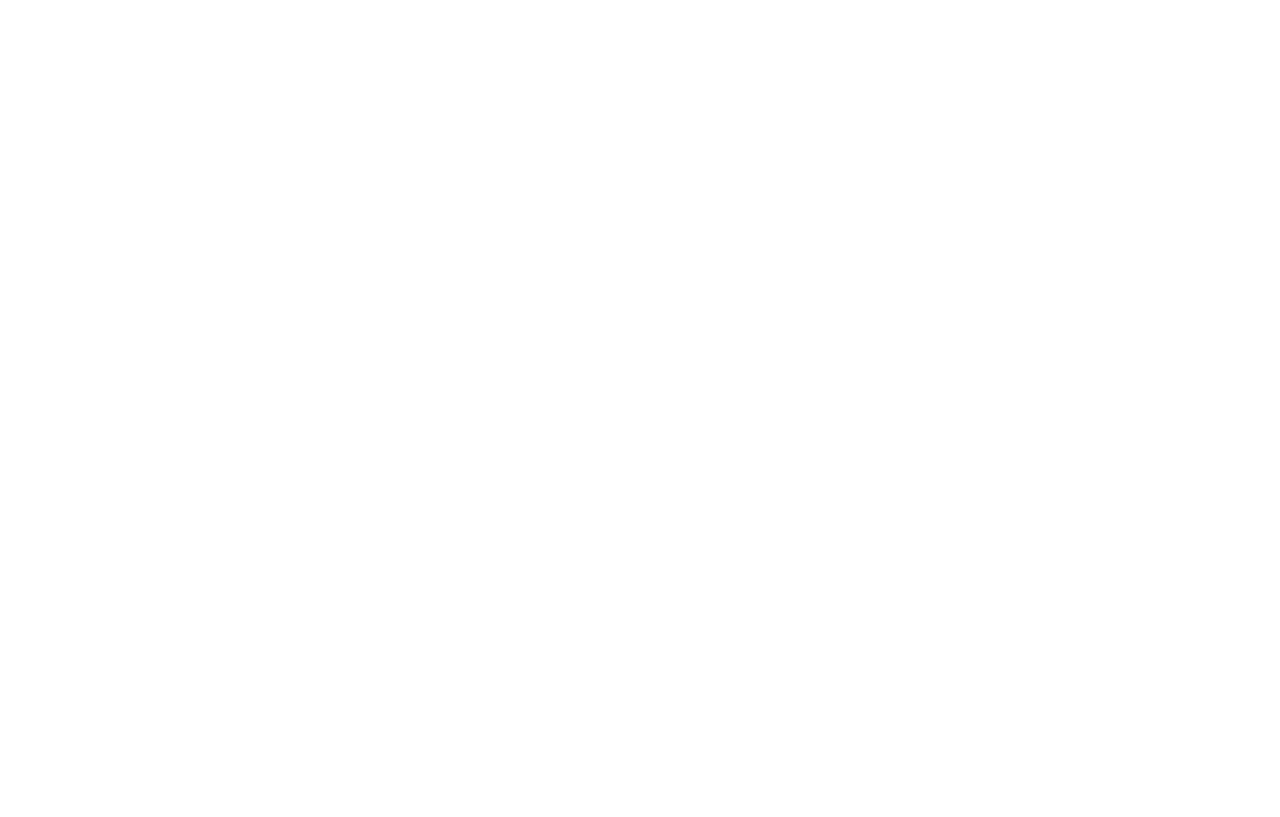
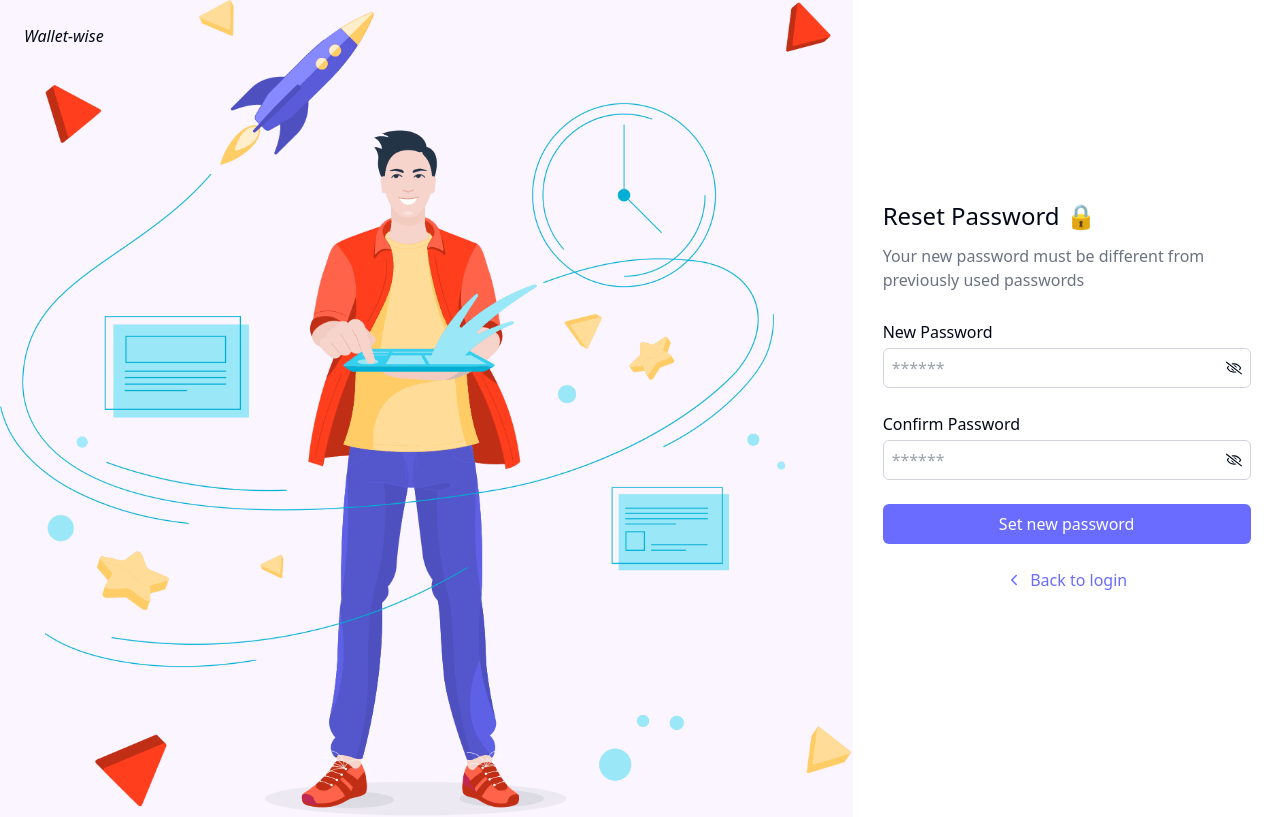
Before and after one commit to Wills-dev/wallet-wise-admin, a React (Vite) app: page /reset-password/1 in a window 1280 px wide. Before the commit this address had no page. Built offline with nearby package versions, Linux system fonts and the light colour scheme; the HTML template or start-up script is replaced by a standard one.

Commit message:
feat: UI for forgot and reset password

```diff
--- a/src/App.jsx
+++ b/src/App.jsx
@@ -5,6 +5,8 @@
 import { ContextProvider } from "./context/ContextProvider";
 
 import Login from "./pages/Login/Login";
+import ForgotPassword from "./pages/ForgotPassword/ForgotPassword";
+import ResetPassword from "./pages/ResetPassword/ResetPassword";
 import Overview from "./pages/Overview/Overview";
 import Analytics from "./pages/Analytics/Analytics";
 
@@ -15,6 +17,8 @@
         <Routes>
           <Route path="/" element={<Login />} />
           <Route path="/login" element={<Login />} />
+          <Route path="/forgot-password" element={<ForgotPassword />} />
+          <Route path="/reset-password/:token" element={<ResetPassword />} />
           <Route path="/overview" element={<Overview />} />
           <Route path="/analytics" element={<Analytics />} />
         </Routes>
--- a/src/components/AuthLayout/AuthLayout.jsx
+++ b/src/components/AuthLayout/AuthLayout.jsx
@@ -7,7 +7,7 @@
         <div className="absolute top-6 left-6 font-light italic">
           Wallet-wise
         </div>
-        <div className="w-2/3 h-full bg-purple-100 max-lg:hidden">
+        <div className="w-2/3 h-full bg-purple-50 max-lg:hidden">
           <img
             src="/assets/images/auth-img.png"
             alt="auth-image"
--- a/src/components/Charts/BarChartUsers.jsx
+++ b/src/components/Charts/BarChartUsers.jsx
@@ -127,14 +127,14 @@
           </LineChart>
         </ChartContainer>
       </CardContent>
-      <CardFooter className="flex-col items-start gap-2 text-sm">
+      {/* <CardFooter className="flex-col items-start gap-2 text-sm">
         <div className="flex gap-2 font-medium leading-none">
           Trending up by 5.2% this month <TrendingUp className="h-4 w-4" />
         </div>
         <div className="leading-none text-muted-foreground">
           Showing total visitors for the last 6 months
         </div>
-      </CardFooter>
+      </CardFooter> */}
     </Card>
   );
 }
--- /dev/null
+++ b/src/pages/ForgotPassword/ForgotPassword.jsx
@@ -0,0 +1,57 @@
+import React from "react";
+import { Link, useNavigate } from "react-router-dom";
+
+import { IoIosArrowBack } from "react-icons/io";
+
+import AuthLayout from "@/components/AuthLayout/AuthLayout";
+
+const ForgotPassword = () => {
+  const navigate = useNavigate();
+
+  const handleSubmit = () => {
+    navigate("/reset-password/1");
+  };
+
+  return (
+    <AuthLayout>
+      <h2 className="text-2xl">Forgot Password? 🔒</h2>
+      <p className="py-3 text-gray-500">
+        Enter your email and we'll send you instructions to reset your password
+      </p>
+      <form
+        action=""
+        className="py-4 flex gap-6 flex-col w-full"
+        onSubmit={(e) => handleSubmit()}
+      >
+        <div className="w-full">
+          <label htmlFor="email" className="font-light">
+            Email
+          </label>
+          <input
+            type="email"
+            name="email"
+            id="email"
+            placeholder="Enter your email"
+            className="h-10 mt-1  w-full px-2 border-1 border-gray-300 outline-none rounded-md focus:border-[#696cff] text-gray-500"
+          />
+        </div>
+        <button
+          type="submit"
+          className="w-full h-10 bg-[#696cff] rounded-md text-white hover:bg-[#8284fb] transition-all"
+        >
+          Send Reset Link
+        </button>
+      </form>
+      <div className="flex items-center justify-center gap-2 w-full font-light py-2">
+        <Link
+          to="/login"
+          className="text-[#696cff] flex-center justify-center gap-2 "
+        >
+          <IoIosArrowBack /> Back to login
+        </Link>
+      </div>
+    </AuthLayout>
+  );
+};
+
+export default ForgotPassword;
--- a/src/pages/Login/Login.jsx
+++ b/src/pages/Login/Login.jsx
@@ -1,7 +1,6 @@
 import React from "react";
 
-import { FaRegEye } from "react-icons/fa";
-import { FaRegEyeSlash } from "react-icons/fa";
+import { FaRegEye, FaRegEyeSlash } from "react-icons/fa";
 
 import AuthLayout from "../../components/AuthLayout/AuthLayout";
 import { useLogin } from "../../hooks/useLogin";
--- /dev/null
+++ b/src/pages/ResetPassword/ResetPassword.jsx
@@ -0,0 +1,87 @@
+import React, { useState } from "react";
+import { Link, useNavigate } from "react-router-dom";
+
+import { FaRegEye, FaRegEyeSlash } from "react-icons/fa";
+import { IoIosArrowBack } from "react-icons/io";
+
+import AuthLayout from "@/components/AuthLayout/AuthLayout";
+
+const ResetPassword = () => {
+  const [inputType, setInputType] = useState("password");
+  const toggleInputType = () => {
+    setInputType((prev) => (prev === "password" ? "text" : "password"));
+  };
+
+  const navigate = useNavigate();
+
+  const handleSubmit = () => {
+    navigate("/reset-passowrd");
+  };
+
+  return (
+    <AuthLayout>
+      <h2 className="text-2xl">Reset Password 🔒</h2>
+      <p className="py-3 text-gray-500">
+        Your new password must be different from previously used passwords
+      </p>
+      <form
+        action=""
+        className="py-4 flex gap-6 flex-col w-full"
+        onSubmit={(e) => handleSubmit()}
+      >
+        <div className="w-full">
+          <label htmlFor="email" className="font-light">
+            New Password
+          </label>
+          <div className="flex items-center justify-between h-10 mt-1  w-full px-2 border-1 border-gray-300 rounded-md focus-within:border-[#696cff]">
+            <input
+              type={inputType}
+              name="password"
+              id="password"
+              placeholder="******"
+              className="outline-none flex-1 pr-2 text-gray-500"
+            />
+            <button type="button" onClick={toggleInputType}>
+              {inputType === "password" ? <FaRegEyeSlash /> : <FaRegEye />}
+            </button>
+          </div>
+        </div>
+
+        <div className="w-full">
+          <label htmlFor="email" className="font-light">
+            Confirm Password
+          </label>
+          <div className="flex items-center justify-between h-10 mt-1  w-full px-2 border-1 border-gray-300 rounded-md focus-within:border-[#696cff]">
+            <input
+              type={inputType}
+              name="password"
+              id="password"
+              placeholder="******"
+              className="outline-none flex-1 pr-2 text-gray-500"
+            />
+            <button type="button" onClick={toggleInputType}>
+              {inputType === "password" ? <FaRegEyeSlash /> : <FaRegEye />}
+            </button>
+          </div>
+        </div>
+
+        <button
+          type="submit"
+          className="w-full h-10 bg-[#696cff] rounded-md text-white hover:bg-[#8284fb] transition-all"
+        >
+          Set new password
+        </button>
+      </form>
+      <div className="flex items-center justify-center gap-2 w-full font-light py-2">
+        <Link
+          to="/login"
+          className="text-[#696cff] flex-center justify-center gap-2 "
+        >
+          <IoIosArrowBack /> Back to login
+        </Link>
+      </div>
+    </AuthLayout>
+  );
+};
+
+export default ResetPassword;
```
